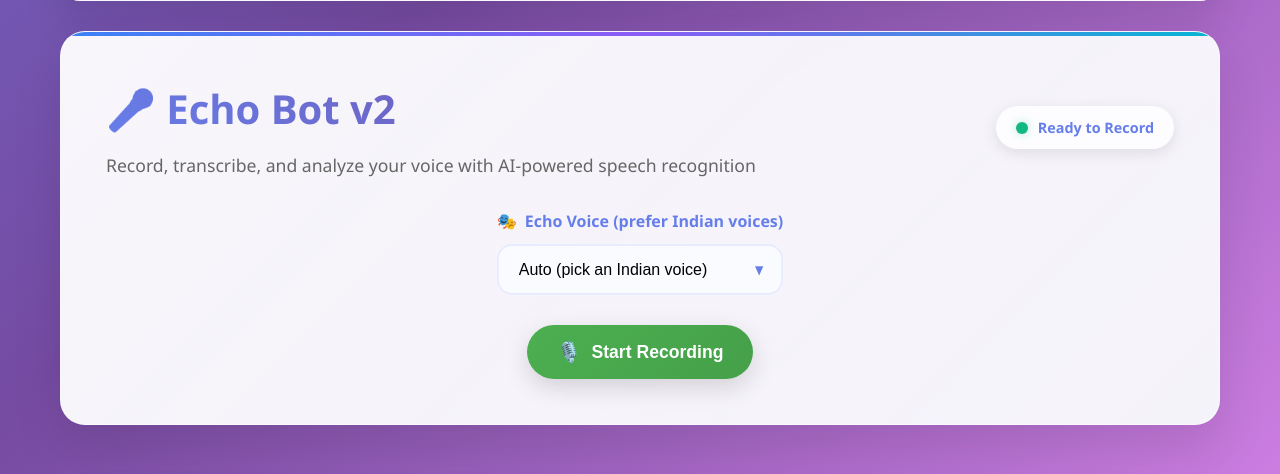
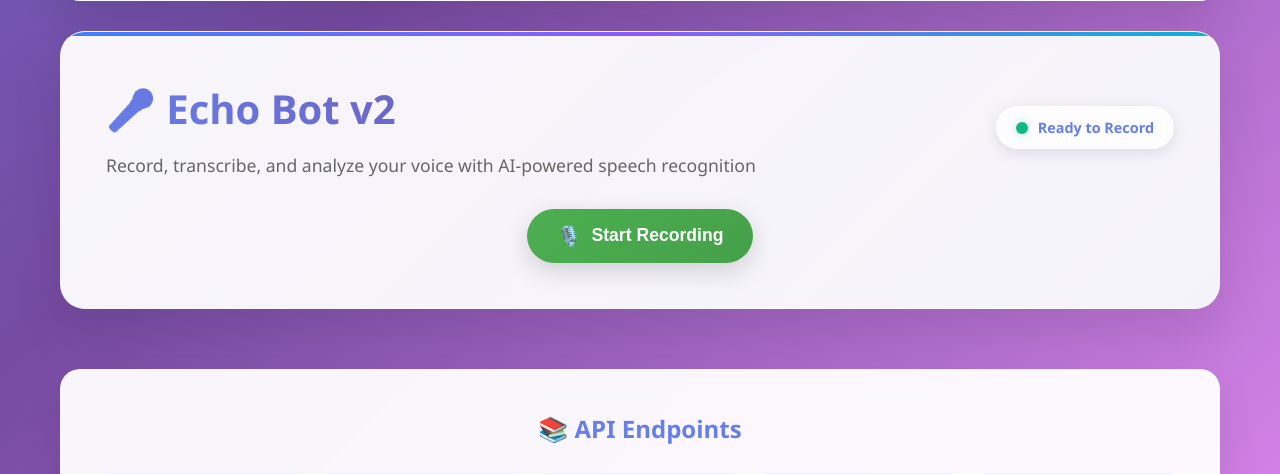
Before and after one commit to himanshu748/Murf-ai, a FastAPI app: page / in a window 1280 px wide. Shown: the part 1468-1942 px from the top of the page. Run offline with FastAPI, Linux system fonts and the light colour scheme; data that the repository does not hold is empty.

Commit message:
Backend-only voice selection: server auto-selects Indian Murf voice; removed client selector

```diff
--- a/murf-ai-challenge/app.py
+++ b/murf-ai-challenge/app.py
@@ -294,7 +294,7 @@ def format_file_size(size_bytes):
 @app.post("/tts/echo")
 async def tts_echo(
     audio_file: UploadFile = File(...),
-    voice_id: str = "en-IN-aditi",  # Prefer an Indian voice if provided/available
+    voice_id: str = "en-IN-aditi",  # Client value ignored; server will choose an Indian voice
     output_format: str = "mp3",
 ):
     """Echo Bot v2: Transcribe uploaded audio then synthesize with Murf voice.
@@ -342,6 +342,9 @@ async def tts_echo(
 
             logger.info(f"Transcription done. Text length: {len(transcription_text)}")
 
+            # Decide voice to use (server-side preference for Indian voice)
+            selected_voice_id = choose_indian_voice_id(os.getenv("MURF_API_KEY"), preferred=os.getenv("MURF_DEFAULT_VOICE_ID") or voice_id)
+
             # Generate TTS via Murf
             murf_url = "https://api.murf.ai/v1/speech/generate"
             headers = {
@@ -350,11 +353,11 @@ async def tts_echo(
             }
             payload = {
                 "text": transcription_text,
-                "voiceId": voice_id,
+                "voiceId": selected_voice_id,
                 "outputFormat": output_format,
             }
 
-            logger.info(f"Calling Murf generate with voice_id={voice_id}, output_format={output_format}")
+            logger.info(f"Calling Murf generate with voice_id={selected_voice_id}, output_format={output_format}")
             murf_response = requests.post(murf_url, headers=headers, json=payload, timeout=60)
             logger.info(f"Murf API status: {murf_response.status_code}")
 
@@ -372,7 +375,7 @@ async def tts_echo(
                 "success": True,
                 "audio_url": audio_url,
                 "transcript": transcription_text,
-                "voice_id": voice_id,
+                "voice_id": selected_voice_id,
                 "audio_length": murf_json.get("audioLengthInSeconds"),
                 "message": "Echo generated successfully",
             }
@@ -387,6 +390,46 @@ async def tts_echo(
         logger.exception("Unhandled error in /tts/echo")
         raise HTTPException(status_code=500, detail=f"Internal server error: {str(e)}")
 
+
+def choose_indian_voice_id(murf_api_key: str, preferred: str | None = None) -> str:
+    """Choose an Indian voiceId. If preferred is provided, use it. Else try to fetch from Murf voices.
+    Fallbacks to a reasonable default.
+    """
+    try:
+        if preferred:
+            return preferred
+        if not murf_api_key:
+            return "en-IN-aditi"
+
+        url = "https://api.murf.ai/v1/speech/voices"
+        headers = {"api-key": murf_api_key, "Content-Type": "application/json"}
+        resp = requests.get(url, headers=headers, timeout=30)
+        if resp.status_code != 200:
+            return "en-IN-aditi"
+        data = resp.json()
+        voices = data.get("voices") if isinstance(data, dict) else data
+        if not isinstance(voices, list):
+            return "en-IN-aditi"
+
+        def is_indian(v: dict) -> bool:
+            lid = str(v.get("languageId") or v.get("language") or "").lower()
+            name = str(v.get("name") or "").lower()
+            return any(k in lid for k in ["en-in", "hi", "hi-in", "india"]) or any(k in name for k in ["hindi", "indian"])
+
+        indian = [v for v in voices if isinstance(v, dict) and is_indian(v)]
+        if indian:
+            # Prefer en-IN specifically if present
+            for v in indian:
+                lid = str(v.get("languageId") or v.get("language") or "").lower()
+                if "en-in" in lid:
+                    return str(v.get("id") or v.get("voiceId") or v.get("code") or v.get("name"))
+            v = indian[0]
+            return str(v.get("id") or v.get("voiceId") or v.get("code") or v.get("name"))
+
+        return "en-IN-aditi"
+    except Exception:
+        return "en-IN-aditi"
+
 if __name__ == "__main__":
     import uvicorn
     uvicorn.run(app, host="0.0.0.0", port=8000)
--- a/murf-ai-challenge/static/script.js
+++ b/murf-ai-challenge/static/script.js
@@ -346,10 +346,8 @@ function initializeEchoBot() {
     uploadBtn?.addEventListener('click', uploadRecording);
     transcribeBtn?.addEventListener('click', transcribeRecording);
     echoBtn?.addEventListener('click', echoWithMurf);
-    if (echoVoiceSelect) {
-        // Try to pre-populate with Indian voices from Murf
-        preloadIndianVoices();
-    }
+    // Voice is selected server-side; hide client selector if present
+    if (echoVoiceSelect) echoVoiceSelect.closest('.voice-group')?.remove();
     copyTranscriptionBtn?.addEventListener('click', copyTranscription);
     transcribeAgainBtn?.addEventListener('click', transcribeRecording);
     newRecordingBtn?.addEventListener('click', resetRecording);
@@ -557,11 +555,7 @@ function initializeEchoBot() {
 
             const formData = new FormData();
             formData.append('audio_file', audioBlob, `recording-${new Date().toISOString().slice(0, 19).replace(/:/g, '-')}.webm`);
-            // Optional voice selection
-            const chosenVoice = echoVoiceSelect?.value?.trim();
-            if (chosenVoice) {
-                formData.append('voice_id', chosenVoice);
-            }
+            // Server will pick the voice; no client voice parameter
 
             const response = await fetch('/tts/echo', {
                 method: 'POST',
@@ -594,30 +588,7 @@ function initializeEchoBot() {
         }
     }
 
-    async function preloadIndianVoices() {
-        try {
-            const res = await fetch('/api/voices');
-            const json = await res.json();
-            if (!res.ok || !json.success) return;
-            const voices = json.voices?.voices || json.voices || [];
-            const indianVoices = voices.filter(v => {
-                const lid = (v.languageId || v.language || '').toString().toLowerCase();
-                const name = (v.name || '').toString().toLowerCase();
-                return lid.includes('hi') || lid.includes('india') || name.includes('hindi') || name.includes('indian');
-            });
-            const top = indianVoices.slice(0, 6);
-            if (echoVoiceSelect && top.length) {
-                top.forEach(v => {
-                    const opt = document.createElement('option');
-                    opt.value = v.id || v.voiceId || v.code || v.name; // fallback choices
-                    opt.textContent = `${v.name || v.id || 'Voice'} — ${v.language || v.languageId || ''}`;
-                    echoVoiceSelect.appendChild(opt);
-                });
-            }
-        } catch (e) {
-            // ignore failures and keep default
-        }
-    }
+    // Removed client-side voice fetching; simplified per backend-only request
 
     async function transcribeRecording() {
         if (!audioBlob) {
--- a/murf-ai-challenge/templates/index.html
+++ b/murf-ai-challenge/templates/index.html
@@ -182,18 +182,7 @@
 
                 <div class="echo-interface">
                     <div class="recording-controls">
-                        <div class="input-group voice-group" style="max-width: 420px; margin: 0 auto 10px;">
-                            <label for="echoVoiceSelect" class="input-label">
-                                <span class="label-icon">🎭</span>
-                                Echo Voice (prefer Indian voices)
-                            </label>
-                            <div class="select-wrapper">
-                                <select id="echoVoiceSelect">
-                                    <option value="" selected>Auto (pick an Indian voice)</option>
-                                </select>
-                                <div class="select-arrow">▼</div>
-                            </div>
-                        </div>
+                        <!-- Voice selection handled server-side; UI removed for simplicity -->
                         <div class="control-buttons">
                             <button id="startRecordingBtn" class="record-btn start-btn">
                                 <div class="btn-content">
```
